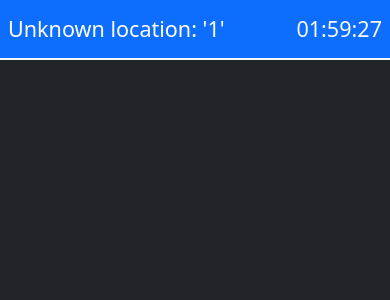
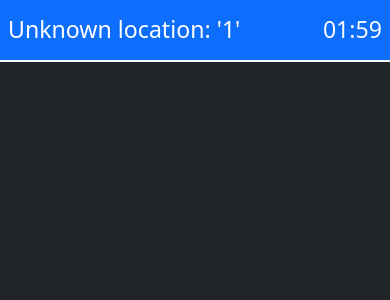
Before and after one commit to clocky/huxley, a Flask app: page /departures/1/ in a window 390 px wide. Shown: the top 300 px of the page. Run offline with Flask 2, Linux system fonts and the light colour scheme; data that the repository does not hold is empty.

Commit message:
Fit longer station names on mobile

```diff
--- a/templates/departures.jinja2
+++ b/templates/departures.jinja2
@@ -127,11 +127,11 @@
   <body id="{{ station.crs }}" class="text-bg-dark">
     <div class="container-lg">
       <div class="row border-bottom border-light border-2 bg-primary pt-3 pb-2 mb-1">
-        <div class="col-8 px-2 px-sm-3">
-          <h1 class="h4">{{ station.location_name }}</h1>
+        <div class="col-9 col-sm-8 px-2 px-sm-3">
+          <h1 class="h3">{{ station.location_name }}</h1>
         </div>
-        <div class="col-4 text-end px-sm-3 px-2">
-          <p class="h4 text-light">{{ station.generated_at.strftime('%H:%M:%S')}}</p>
+        <div class="col-3 col-sm-4 text-end px-sm-3 px-2">
+          <p class="h3 text-light">{{ station.generated_at.strftime('%H:%M')}}</p>
         </div>
       </div>
       {%- if station.are_services_available %}
```
